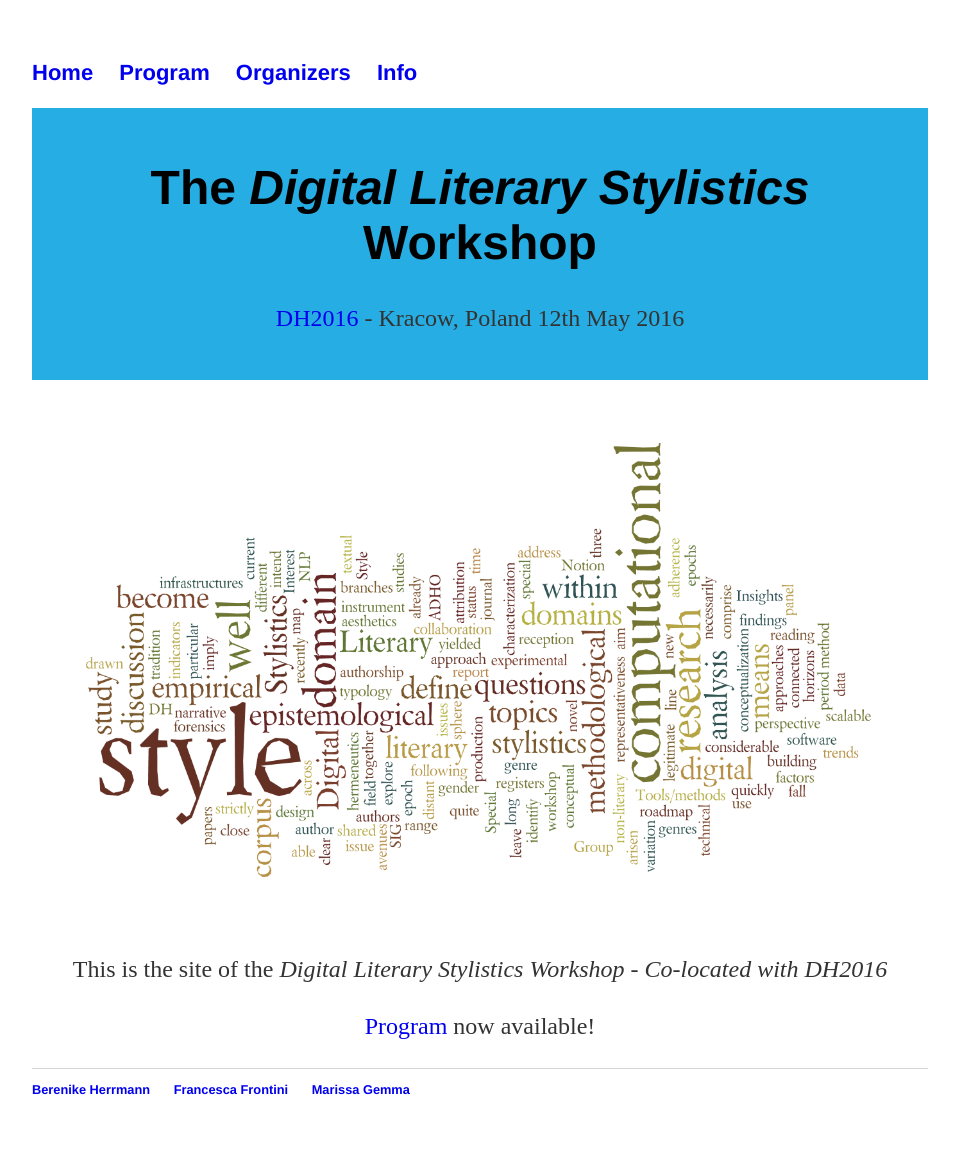
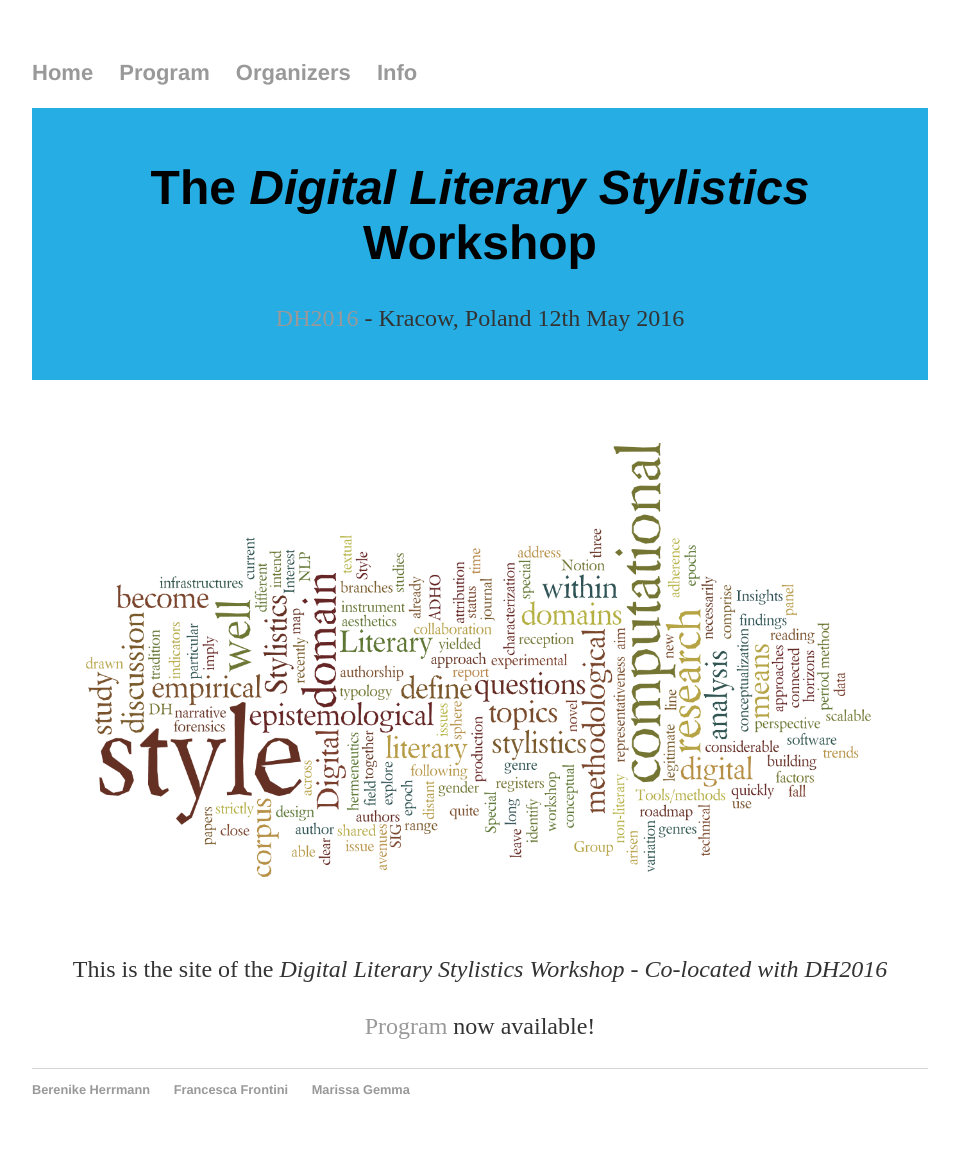
Before and after one commit to DigitalLiteraryStylistic/-DigitalLiteraryStylistic.github.io, a Jekyll site: the page built from index.html, in a window 1280 px wide. Shown: the whole page, without its empty margins (160-1119 px from the left). Built offline with Jekyll 4.4.1, drawn with Linux system fonts in a browser that asks for light colours.

Commit message:
Update main.css

```diff
--- a/css/main.css
+++ b/css/main.css
@@ -19,10 +19,17 @@
 
 a {
     text-decoration: none;
+    color: #999;
 }
 a:hover {
     text-decoration: underline;
 }
+
+a.header {
+    text-decoration: none;
+    color: #000000;
+}
+
 h1 {
     font-size: 3em;
     font-family:'Helvetica', 'Arial', 'Sans-Serif';
```
